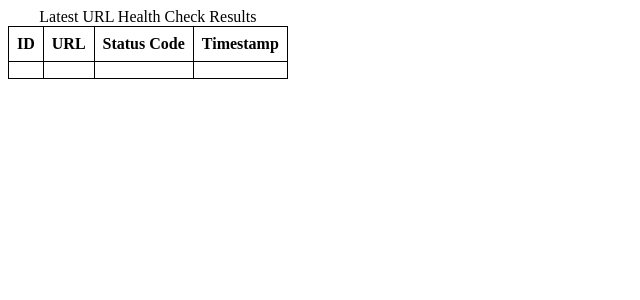
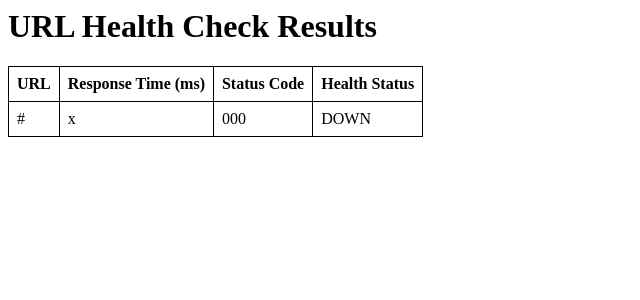
Before and after one commit to Jakobie97/UrLHealthChecker, a Flask app: template templates/display_data.html in a window 1280 px wide. Shown: the top 300 px of the page, without its empty margins (0-640 px from the left). Run offline with Flask 3, Linux system fonts and the light colour scheme; the template is opened without the code that fills it: most values are stand-ins (such as "Sample title", 1, 10 or a date in 2020); lists and menus that the app fills with data are empty.

Commit message:
successfully implamented Flask. outputing latest url to a simple html table. Will style later

```diff
--- a/app.py
+++ b/app.py
@@ -8,7 +8,8 @@
 # Use the route() decorator to bind a URL path (e.g., '/') to a function
 @app.route('/')
 def hello_world():
-    return render_template('display_data.html', users=myListofUrls)
+   return render_template('display_data.html', myListofUrls=myListofUrls)
+
 
 # Run the application if the script is executed directly
 if __name__ == '__main__':
--- a/main.py
+++ b/main.py
@@ -109,6 +109,8 @@
         cursor.execute(sqlInsertQuery,(i,urlResponse.status_code,readable_time_string))
         print('')
 
+        myListofUrls.append([i, urlResponse.status_code, readable_time_string])
+
     else:
 
         downedURL = i #sets variable for the downed url for notification purposes
--- a/templates/display_data.html
+++ b/templates/display_data.html
@@ -8,22 +8,26 @@
   }
 </style>
 
+<body>
+  <h1>URL Health Check Results</h1>
   <table>
-  <caption>Latest URL Health Check Results</caption>
     <thead>
       <tr>
-      <th>ID</th>
         <th>URL</th>
+        <th>Response Time (ms)</th>
         <th>Status Code</th>
-      <th>Timestamp</th>
+        <th>Health Status</th>
       </tr>
     </thead>
     <tbody>
+      <!-- Data rows will be dynamically inserted here -->
+      {% for url, status_code, timestamp in myListofUrls %}
       <tr>
-      <td></td>
-      <td></td>
-      <td></td>
-      <td></td>
+        <td>{{ url }}</td>
+        <td>{{ timestamp }}</td>
+        <td>{{ status_code }}</td>
+        <td>{{ "UP" if status_code == 200 else "DOWN" }}</td>
       </tr>
+      {% endfor %}
     </tbody>
-</table>
+</body>
```
Also changed, not shown: Database/MyUrlChecksDBStorage.db. Lines whose indentation alone changed are shown as unchanged.
